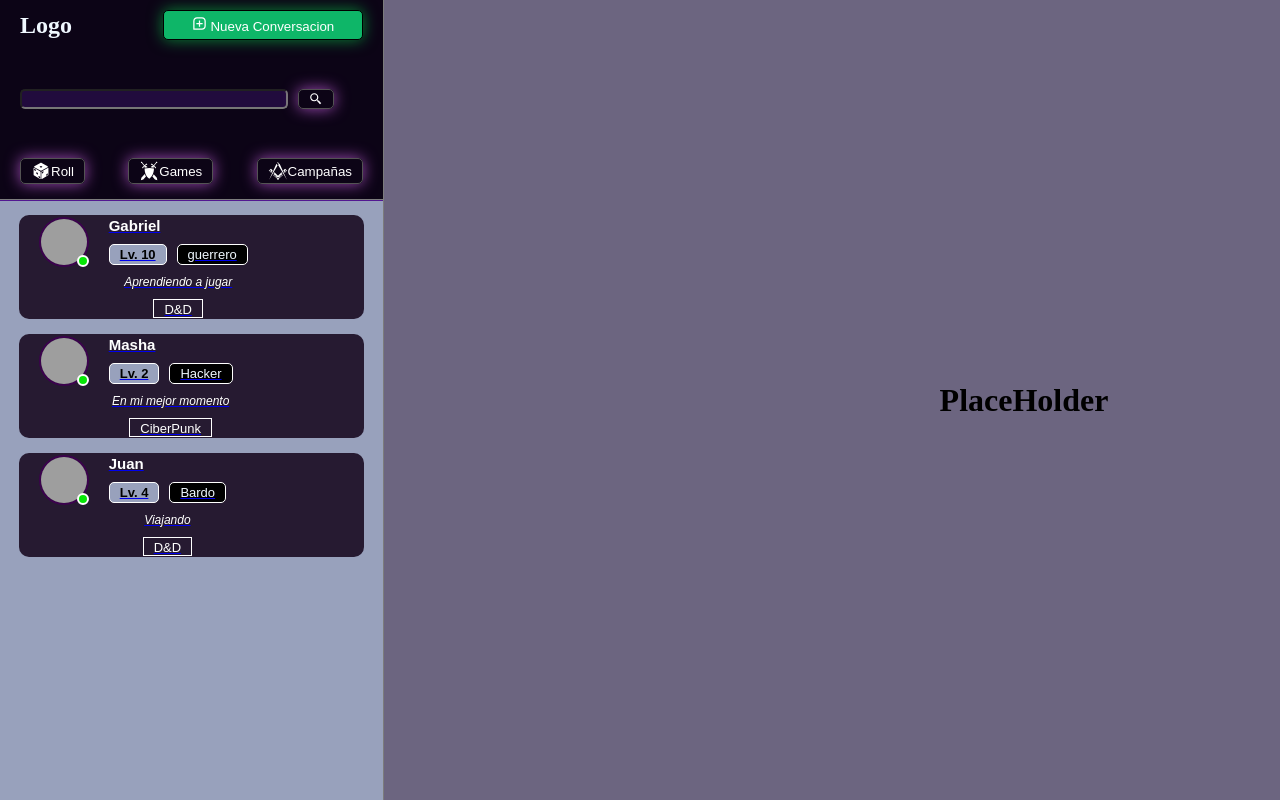
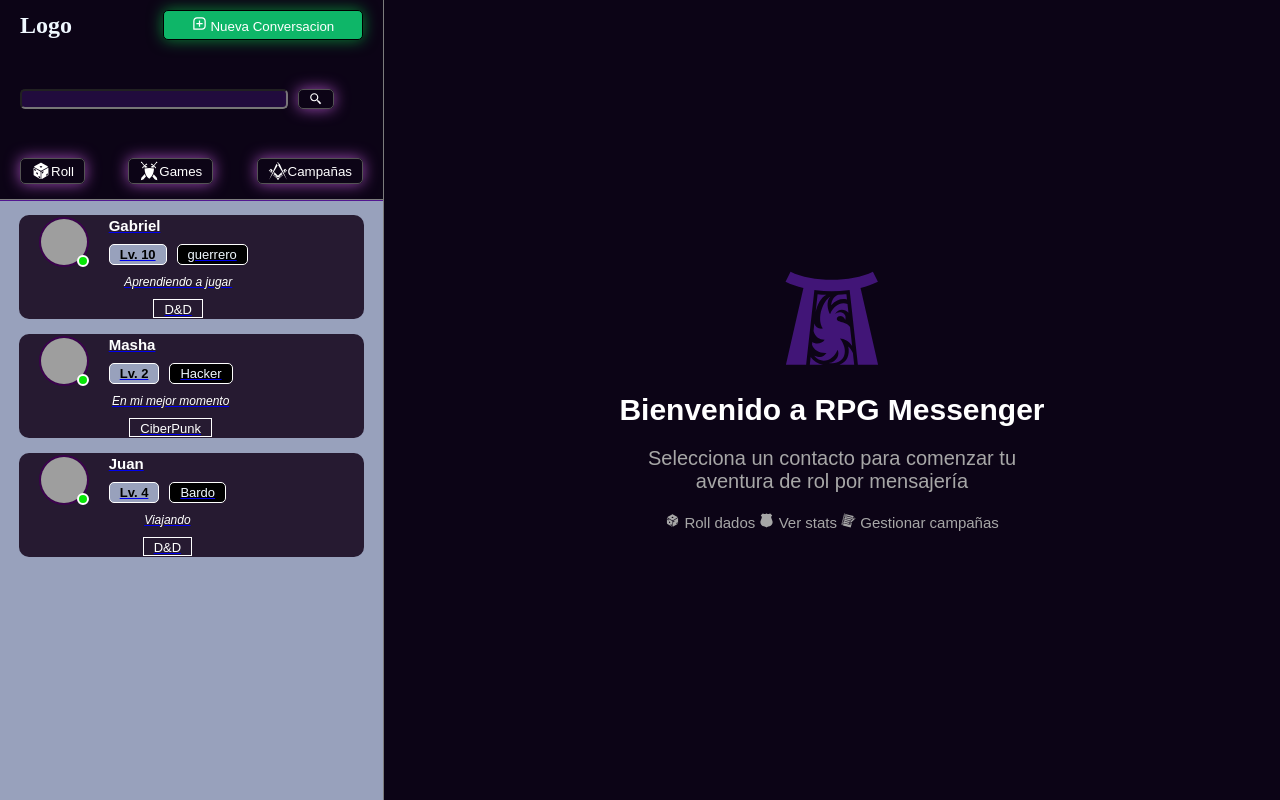
Before and after one commit to sirsantoii-rgb/Trabajo-Practico-React-Gabriel-Santomero, a React (Vite) app: page / in a window 1280 px wide. Shown: the top 800 px of the page. Built offline with nearby package versions, Linux system fonts and the light colour scheme; grey boxes are pictures that could not be loaded.

Commit message:
2-10 funcionando 3

```diff
--- a/src/Components/PlaceHolder/PlaceHolder.css
+++ b/src/Components/PlaceHolder/PlaceHolder.css
@@ -4,10 +4,44 @@
     box-sizing: border-box;
 }
 .placeHolder{
-    width: 100vw;
+    width: 100%;
     height: 100vh;
     display: flex;
+    flex-direction: column;
     justify-content: center;
     align-items: center;
-    background-color: #6c6580;
+    gap: 20px;
+    background-color: rgb(12, 4, 22) ;
 }
+
+.placeHolder__Logo{
+    color: rgb(65, 21, 119);
+}
+.placeHolder__title{
+    color: white;
+    font-size: 30px;
+    font-weight: 600;
+    word-break: wrap;
+    text-align: center;
+    font-family: Arial, Helvetica, sans-serif;
+}
+
+.placeHolder__text{
+    color: rgb(167, 167, 167);
+    width: 50%;
+    font-size: 20px;
+    font-weight: 300;
+    word-break: wrap;
+    text-align: center;
+    font-family: Arial, Helvetica, sans-serif;
+}
+
+.placeHolder__details{
+    color: rgb(167, 167, 167);
+    width: 50%;
+    font-size: 15px;
+    font-weight: 300;
+    word-break: wrap;
+    text-align: center;
+    font-family: Arial, Helvetica, sans-serif;
+}
--- a/src/Components/PlaceHolder/PlaceHolder.jsx
+++ b/src/Components/PlaceHolder/PlaceHolder.jsx
@@ -1,10 +1,17 @@
 import React from 'react'
 import './PlaceHolder.css'
+import { GiMagicGate } from "react-icons/gi";
+import { GiPerspectiveDiceSixFacesOne } from "react-icons/gi";
+import { GiPoliceBadge } from "react-icons/gi";
+import { GiNotebook } from "react-icons/gi";
 
 const PlaceHolder = () => {
   return (
     <div className='placeHolder'>
-        <h1 color='red'>PlaceHolder</h1>
+      <span className='placeHolder__Logo'><GiMagicGate size={100} /></span>
+        <h1 className='placeHolder__title'>Bienvenido a RPG Messenger</h1>
+        <p className='placeHolder__text'>Selecciona un contacto para comenzar tu aventura de rol por mensajería</p>
+        <span className='placeHolder__details'><GiPerspectiveDiceSixFacesOne size={15} />  Roll dados  <GiPoliceBadge size={15} />  Ver stats <GiNotebook />  Gestionar campañas</span>
     </div>
   )
 }
```
